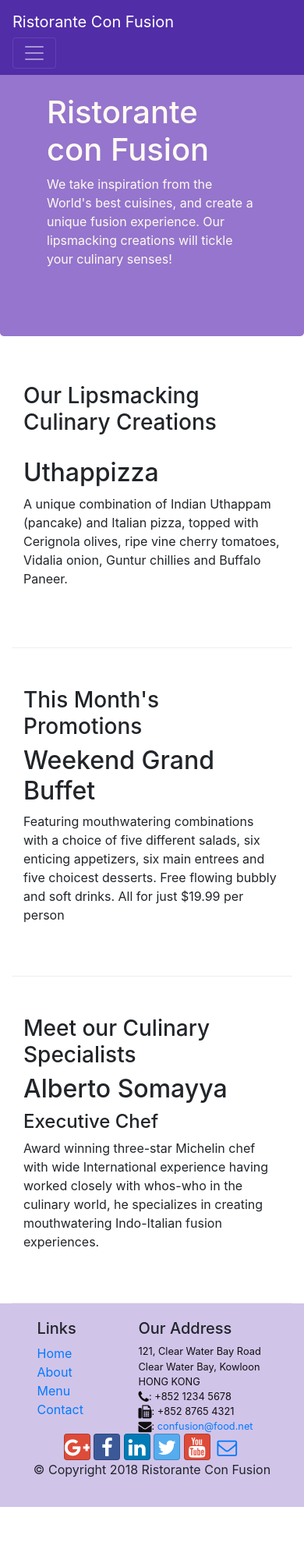
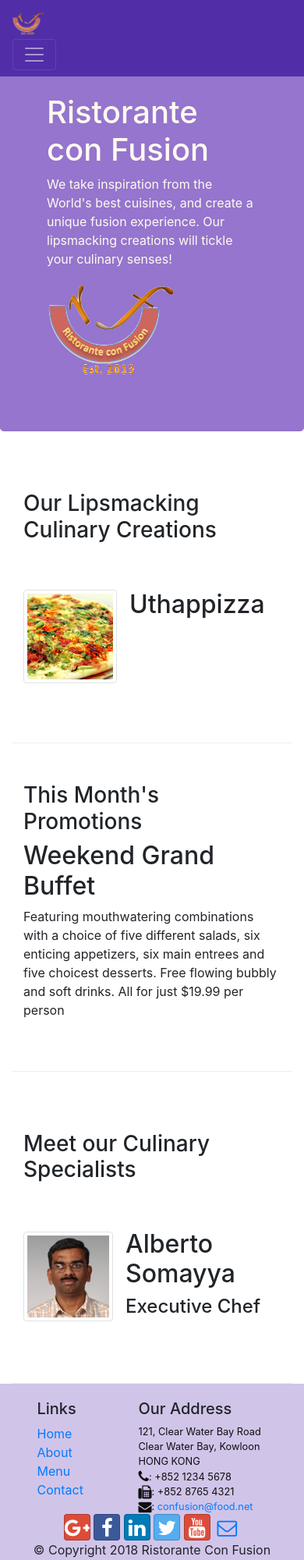
Before and after one commit to giadinhsieuvuive/EX5_FER201m, a website: page index.html in a window 390 px wide. Shown: the top 2000 px of the page at 78% size. Before the commit the page ends 1932 px from the top, so only its background shows below. Drawn offline with nearby package versions, Linux system fonts and the light colour scheme.

Commit message:
Images and Media

```diff
--- a/index.html
+++ b/index.html
@@ -18,7 +18,8 @@
 <body>
     <nav class="navbar navbar-dark navbar-expand-sm fixed-top">
         <div class="container">
-            <a class="navbar-brand" href="index.html">Ristorante Con Fusion</a>
+            <a class="navbar-brand mr-auto" href="index.html"><img src="img/logo.png" height="30" width="41"></a>
+
             <div class="collapse navbar-collapse" id="Navbar">
                 <ul class="navbar-nav mr-auto">
                     <li class="nav-item active"><a class="nav-link" href="index.html"><span class="fa fa-home fa-lg"></span>
@@ -47,7 +48,8 @@
                     <p>We take inspiration from the World's best cuisines, and create a unique fusion experience. Our
                         lipsmacking creations will tickle your culinary senses!</p>
                 </div>
-                <div class=" col-12 col-sm">
+                <div class=" col-12 col-sm align-self-center">
+                    <img src="img/logo.png" class="img-fluid">
                 </div>
             </div>
         </div>
@@ -59,9 +61,17 @@
                 <h3>Our Lipsmacking Culinary Creations</h3>
             </div>
             <div class="col col-sm order-sm-first col-md">
-                <h2>Uthappizza</h2>
-                <p>A unique combination of Indian Uthappam (pancake) and Italian pizza, topped with Cerignola olives,
-                    ripe vine cherry tomatoes, Vidalia onion, Guntur chillies and Buffalo Paneer.</p>
+                <div class="media">
+                    <img class="d-flex mr-3 img-thumbnail align-self-center"
+                            src="img/uthappizza.png" alt="Uthappizza">
+                    <div class="media-body">
+                        <h2 class="mt-0">Uthappizza</h2>
+                        <p class="d-none d-sm-block">A unique combination of Indian Uthappam (pancake) and
+                            Italian pizza, topped with Cerignola olives, ripe vine
+                            cherry tomatoes, Vidalia onion, Guntur chillies and
+                            Buffalo Paneer.</p>
+                    </div>
+                </div>
             </div>
         </div>
 
@@ -83,11 +93,20 @@
                 <h3>Meet our Culinary Specialists</h3>
             </div>
             <div class="col col-sm order-sm-first col-md">
-                <h2>Alberto Somayya</h2>
-                <h4>Executive Chef</h4>
-                <p>Award winning three-star Michelin chef with wide International experience having worked closely with
-                    whos-who in the culinary world, he specializes in creating mouthwatering Indo-Italian fusion
-                    experiences. </p>
+                <div class="media">
+                    <img class="d-flex mr-3 img-thumbnail align-self-center"
+                            src="img/alberto.png" alt="Alberto Somayya">
+                    <div class="media-body">
+                        <h2 class="mt-0">Alberto Somayya</h2>
+                        <h4>Executive Chef</h4>
+                        <p class="d-none d-sm-block">Award winning three-star Michelin chef with wide
+                            International experience having worked closely with
+                            whos-who in the culinary world, he specializes in
+                            creating mouthwatering Indo-Italian fusion experiences.
+                            </p>
+                    </div>
+                </div>
+
             </div>
         </div>
     </div>
```
Also changed, not shown: aboutus.html (+4 -2 lines), contactus.html (+4 -2 lines), img/alberto.png (added), img/buffet.png (added), img/logo.png (added), img/uthappizza.png (added), 1 other file.
